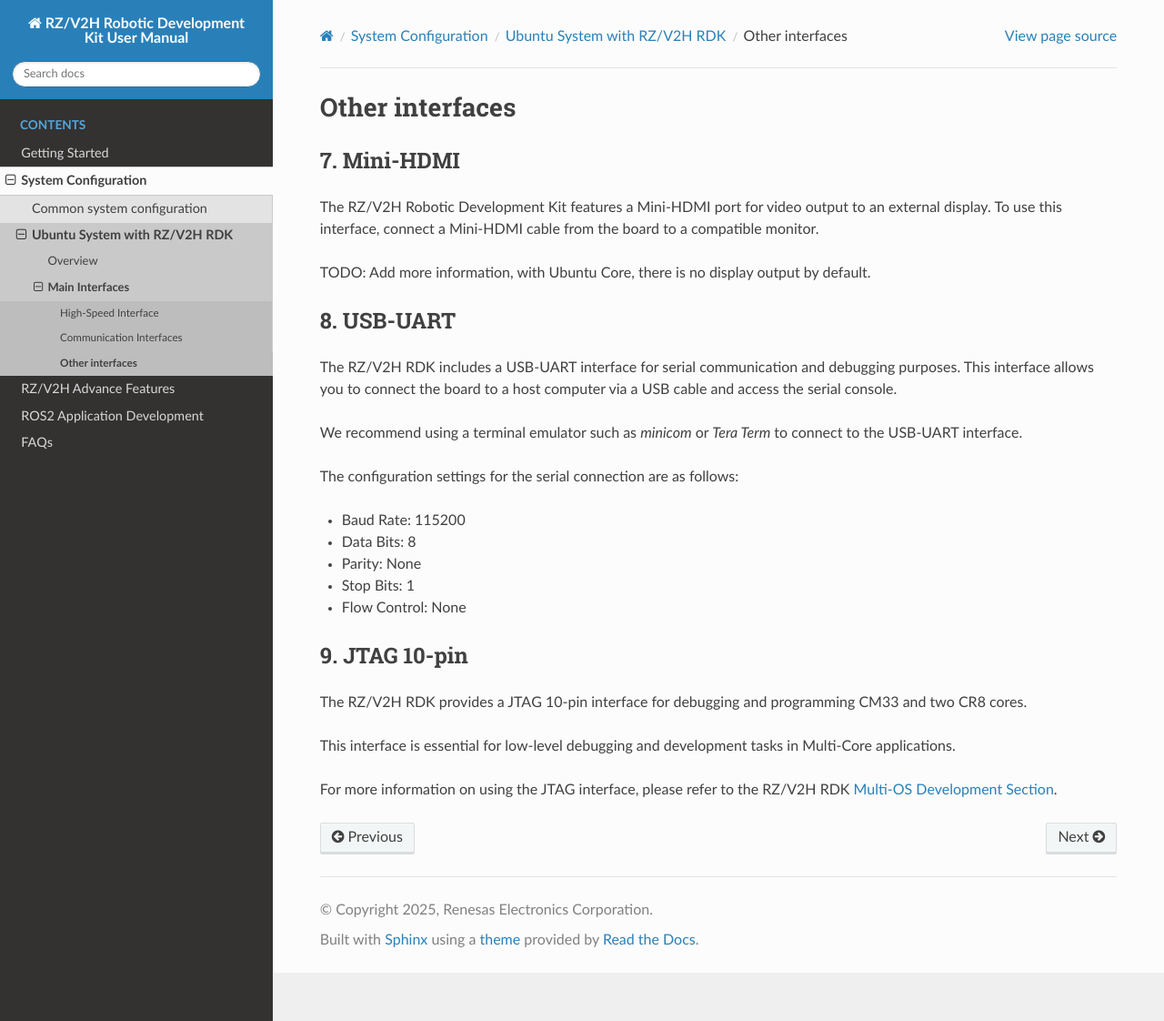
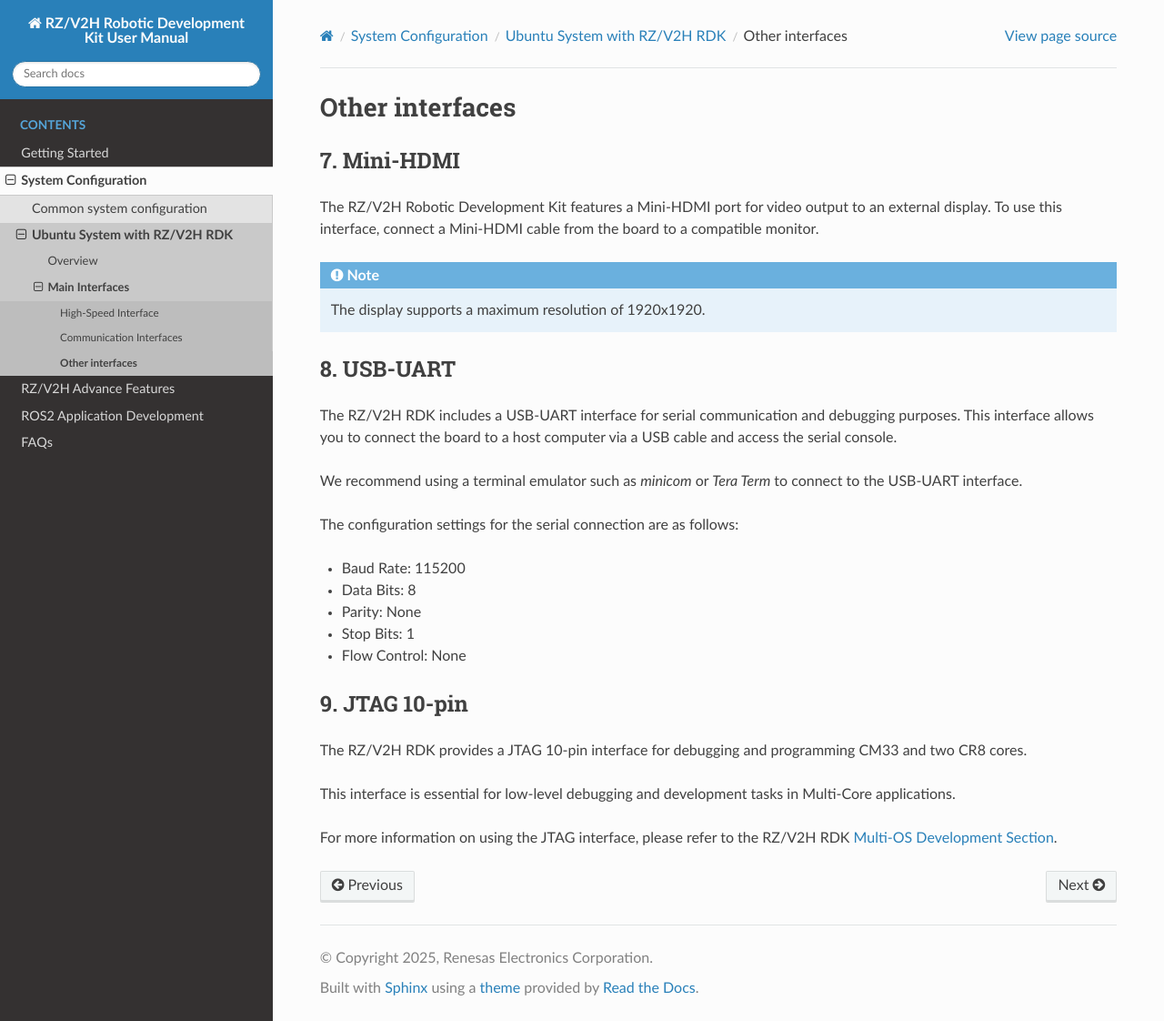
Before and after one commit to renesas-rdk/rzv2h_rdk_documentation, a Sphinx documentation site: the page built from source/1_system_configuration/other_interfaces.rst, in a window 1280 px wide and 1122 px high. Shown: the whole window at 91% size. Built offline with Sphinx 7.4.7 and the Read the Docs theme 3.1.0, drawn with Linux system fonts in a browser that asks for light colours.

Commit message:
fix PCM and mini hdmi todo
Signed-off-by: Cong Nguyen <cong.nguyen.zn@renesas.com>

```diff
--- a/source/1_system_configuration/communication_interface.rst
+++ b/source/1_system_configuration/communication_interface.rst
@@ -355,4 +355,6 @@ On the RZ/V2H RDK, the PCM pins are located on the Raspberry Pi GPIO 40-pin head
      - PCM_CLK
      - PCM bit clock signal.
 
-TODO: Add usage examples for PCM interface.
+.. note::
+
+    This feature is not available for this release.
--- a/source/1_system_configuration/other_interfaces.rst
+++ b/source/1_system_configuration/other_interfaces.rst
@@ -6,7 +6,9 @@ Other interfaces
 
 The RZ/V2H Robotic Development Kit features a Mini-HDMI port for video output to an external display. To use this interface, connect a Mini-HDMI cable from the board to a compatible monitor.
 
-TODO: Add more information, with Ubuntu Core, there is no display output by default.
+.. note::
+
+    The display supports a maximum resolution of 1920x1920.
 
 .. _usb_uart:
 
```
